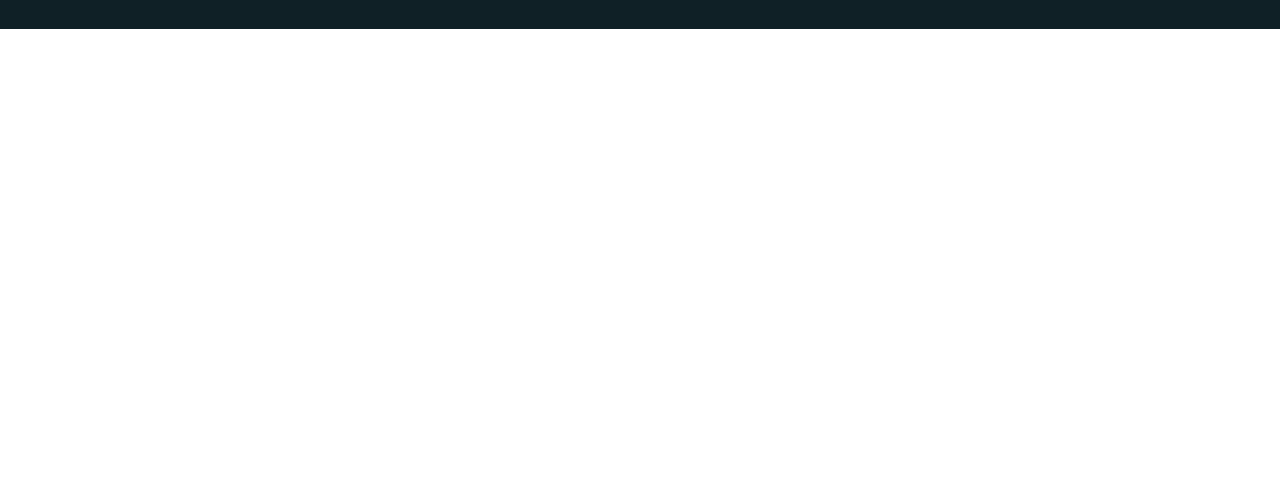
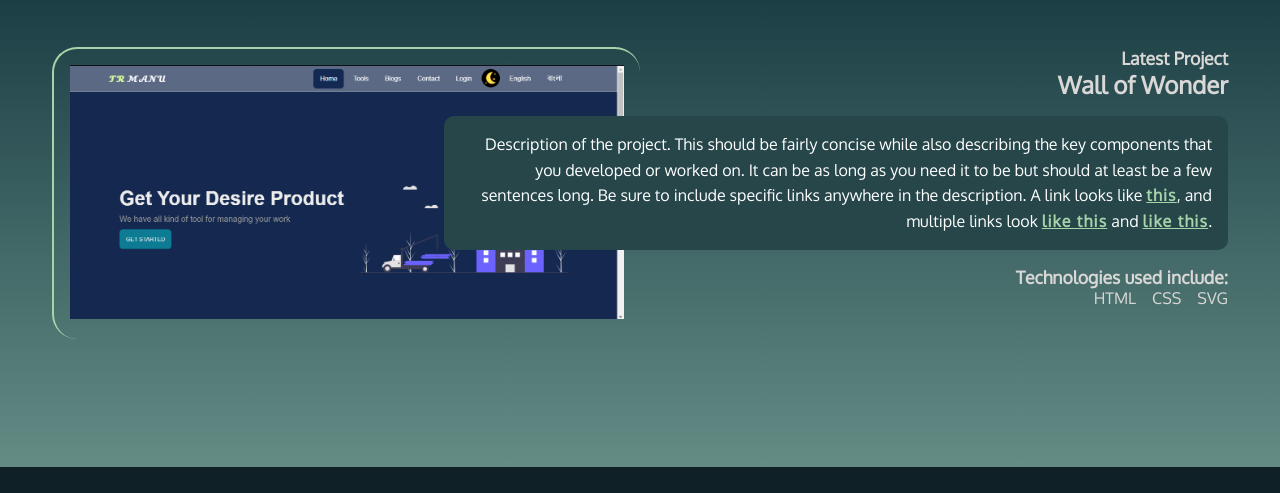
Before and after one commit to tanvir07-cell/html-css-portfolio, a plain HTML site: page index.html in a window 1280 px wide. Shown: the part 794-1287 px from the top of the page. Before the commit the page ends 823 px from the top, so only its background shows below. Drawn offline with Linux system fonts and the light colour scheme.

Commit message:
Chore: complete the project page

```diff
--- a/index.css
+++ b/index.css
@@ -9,6 +9,11 @@
   --link-btn-bg-color: #314541;
   --link-btn-bg-hover-color: #648c85;
   --logo-color: var(--link-btn-bg-hover-color);
+
+  --project-bg-color: #182c2f;
+  --project-text-bg-color: #26464a;
+  --project-text-color: #fff;
+  --project-link-color: var(--link-hover-color);
 }
 
 *,
@@ -27,8 +32,12 @@ body {
   color: var(--text-color);
 }
 
+img {
+  width: 100%;
+}
+
 a {
-  text-decoration: none;
+  /* text-decoration: none; */
   color: var(--link-color);
   font-weight: 600;
   letter-spacing: 1.2px;
@@ -61,6 +70,10 @@ a:hover {
   align-items: center;
   list-style: none;
   gap: 2rem;
+}
+
+.header nav ul li a {
+  text-decoration: none;
 }
 
 .header nav ul li:last-child {
@@ -125,6 +138,102 @@ a:hover {
   height: 5px;
 }
 
+/* project section: */
+.section-blue {
+  background: linear-gradient(
+    180deg,
+    rgba(3, 36, 47, 1) 0%,
+    rgba(100, 140, 133, 1) 100%
+  );
+  /* background-color: var(--project-bg-color); */
+  padding: 4rem 0 6rem 0;
+}
+
+#projects {
+  max-width: 1176px;
+  margin: 0 auto;
+  padding: 2rem 0;
+}
+
+#projects h2 {
+  font-size: 2.5rem;
+  margin-bottom: calc(2.5rem * 1.5);
+}
+
+article {
+  display: grid;
+  grid-template-columns: repeat(12, 1fr);
+}
+
+/* article img {
+  order: 1;
+  grid-column: 1 / span 6;
+  grid-row: 1/2;
+  border-left: 2px solid var(--link-hover-color);
+  border-top: 2px solid var(--link-hover-color);
+  border-radius: 25px;
+  -webkit-border-radius: 25px;
+  -moz-border-radius: 25px;
+  -ms-border-radius: 25px;
+  -o-border-radius: 25px;
+  padding: 1rem;
+} */
+
+/* this is the article project image part */
+article div:last-child {
+  order: 1;
+  grid-column: 1 / span 6;
+  grid-row: 1/2;
+  border-left: 2px solid var(--link-hover-color);
+  border-top: 2px solid var(--link-hover-color);
+  border-radius: 25px;
+  -webkit-border-radius: 25px;
+  -moz-border-radius: 25px;
+  -ms-border-radius: 25px;
+  -o-border-radius: 25px;
+  padding: 1rem;
+}
+
+article .text {
+  order: 2;
+  grid-column: 5 / span 12;
+  grid-row: 1/2;
+  text-align: right;
+}
+
+article .text h4 {
+  font-size: 1.1rem;
+}
+article .text h3 {
+  font-size: 1.5rem;
+  margin-bottom: 1rem;
+}
+article .text .text-box {
+  background-color: var(--project-text-bg-color);
+  color: var(--project-text-color);
+  padding: 1rem;
+  border-radius: 10px;
+  -webkit-border-radius: 10px;
+  -moz-border-radius: 10px;
+  -ms-border-radius: 10px;
+  -o-border-radius: 10px;
+  line-height: 1.6;
+  margin-bottom: 1rem;
+  font-size: 1rem;
+}
+
+article .text .text-box a {
+  color: var(--project-link-color);
+}
+
+article ul {
+  display: flex;
+  justify-content: flex-end;
+  list-style-type: none;
+  align-items: center;
+  gap: 1rem;
+}
+
 .footer {
   background-color: var(--primary-color);
   color: var(--text-color);
--- a/index.html
+++ b/index.html
@@ -58,7 +58,72 @@
       </div>
     </section>
 
+    <!-- horizontal line: -->
+
     <div class="bg-divide"></div>
+
+
+    <!-- project section: -->
+    <!-- instructions in JavaScript block -->
+<div class="section-blue">
+  <section id="projects">
+    <h2>Projects I'm proud of</h2>
+    <article>
+      <div class="text">
+        <h4>Latest Project</h4>
+        <h3>Wall of Wonder</h3>
+        <p class="text-box">Description of the project. This should be fairly concise while also describing the key components that you developed or worked on. It can be as long as you need it to be but should at least be a few sentences long. Be sure to include specific links anywhere in the description. A link looks like <a href="https://frontendmasters.github.io/grid-flexbox-v2/">this</a>, and multiple links look <a href="#">like this</a> and <a href="#">like this</a>.</p>
+        <h4>Technologies used include:</h4>
+        <ul>
+          <li>HTML</li>
+          <li>CSS</li>
+          <li>SVG</li>
+        </ul>
+      </div>
+      <div>
+      <a href = "https://mern-manufacturing.web.app/"><img src="./images/proj-1.png" alt="Screenshot of the Wall of Wonder." /></a>
+    </div>
+    </article>
+    <!-- <article class="reverse">
+      <div class="text">
+        <h4>Bootcamp Project</h4>
+        <h3>Feed-A-Star-Mole Game</h3>
+        <p class="blackbox">
+          Description of the project. This should be fairly concise while also describing the key components that you developed or worked on. It can be as long as you need it to be but should at least be a few sentences long. Be sure to include specific links anywhere
+          in the description. A link looks like
+          <a href="https://frontendmasters.github.io/bootcamp/mole">this</a>, and multiple links look <a href="#">like this</a> and
+          <a href="#">like this</a>.
+        </p>
+        <h4>Technologies used include:</h4>
+        <ul>
+          <li>HTML</li>
+          <li>CSS</li>
+          <li>JavaScript</li>
+        </ul>
+      </div>
+      <img src="https://assets.codepen.io/296057/fem-gettingstartedcss-ch5-5.png" alt="Screenshot of the Frontend Masters Bootcamp." />
+    </article>
+    <article>
+      <div class="text">
+        <h4>Photography Project</h4>
+        <h3>Wall of Wonder Collection</h3>
+        <p class="blackbox">
+          Description of the project. This should be fairly concise while also describing the key components that you developed or worked on. It can be as long as you need it to be but should at least be a few sentences long. Be sure to include specific links anywhere
+          in the description. A link looks like
+          <a href="https://frontendmasters.github.io/grid-flexbox-v2/grid-figure-figcaption">this</a>, and multiple links look <a href="#">like this</a> and
+          <a href="#">like this</a>.
+        </p>
+        <h4>Technologies used include:</h4>
+        <ul>
+          <li>HTML</li>
+          <li>CSS Grid</li>
+        </ul>
+      </div>
+        <img src="https://assets.codepen.io/296057/fem-gettingstartedcss-ch5-4.png" alt="Screenshot of the Wall of Wonder Collections." />
+    </article> -->
+  </section>
+</div>
+
 
     <section class="footer">
       <div>
```
Also changed, not shown: bg-sumit.svg (deleted), images/proj-1.png (added).
